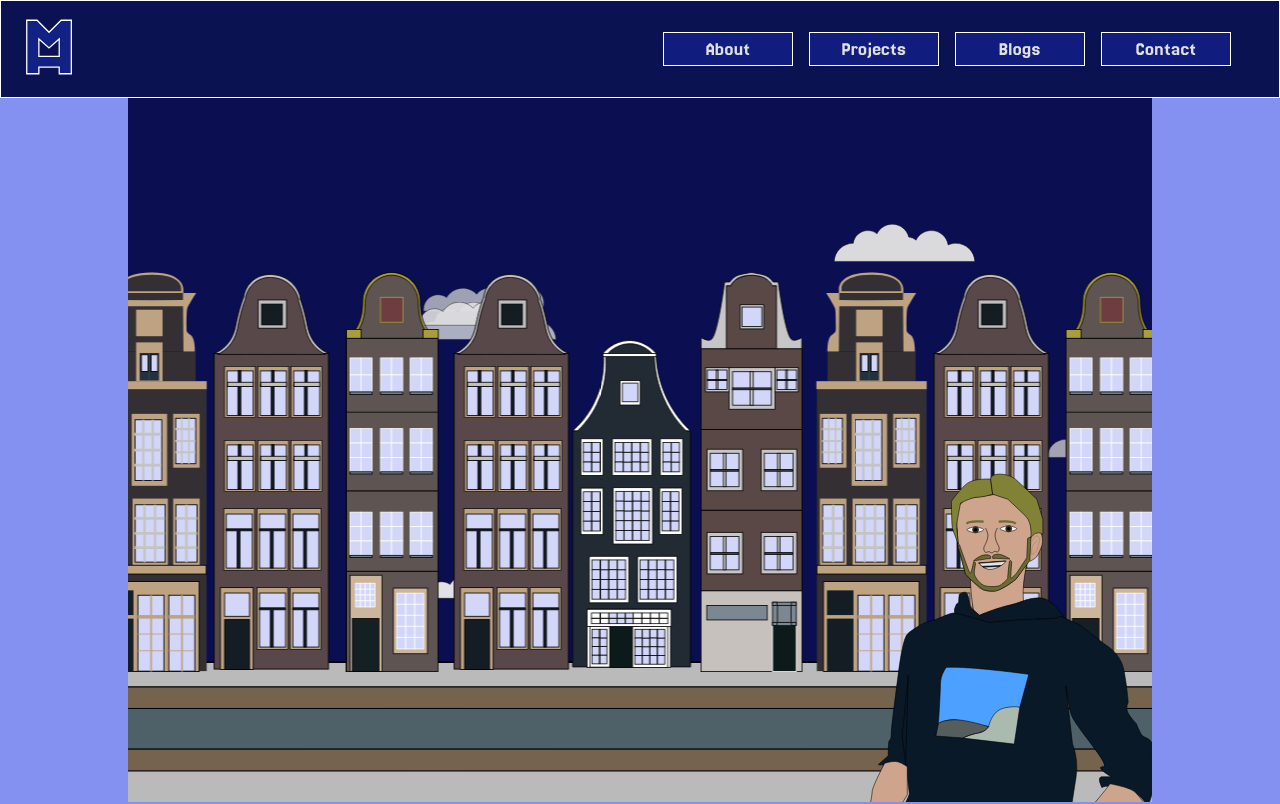
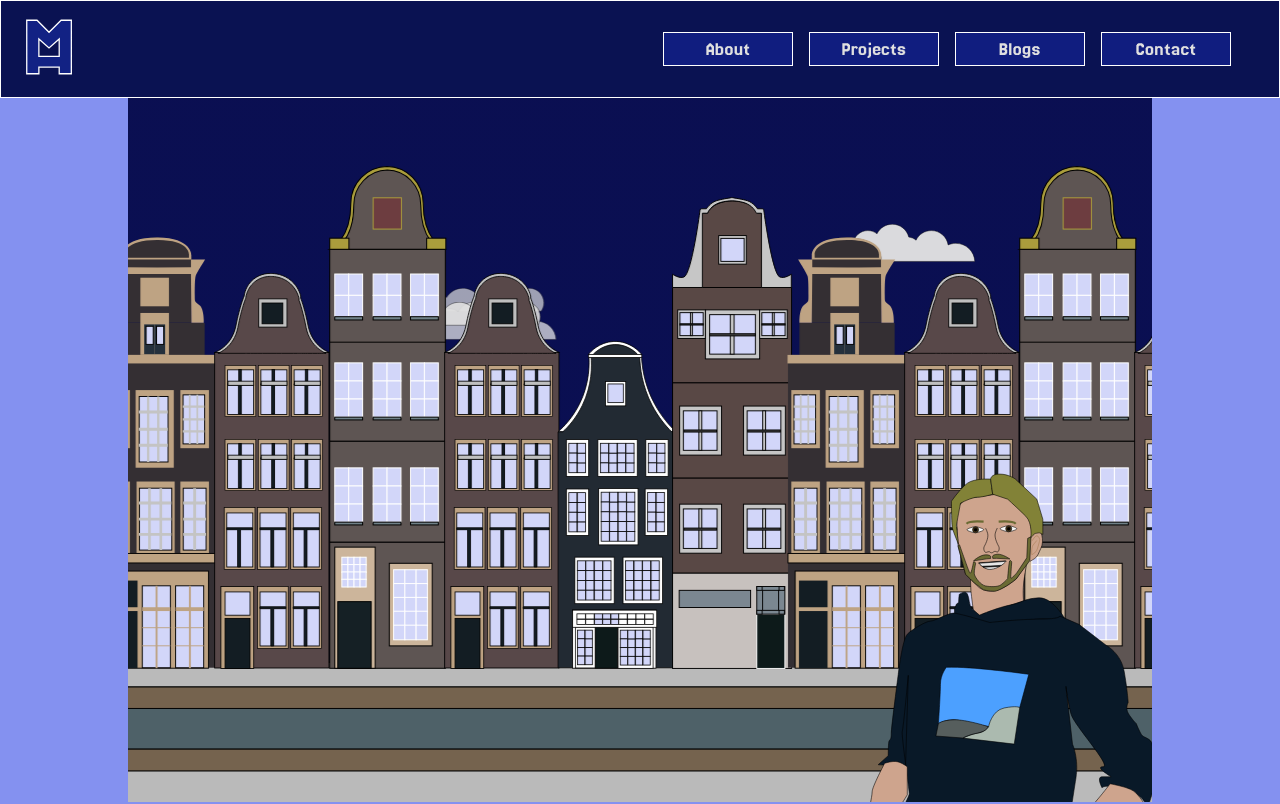
Before and after one commit to miel775/miel-portfolio, a React (Vite) app in the folder my-react-app/: page / in a window 1280 px wide. Shown: the top 804 px of the page. Built offline with nearby package versions, Linux system fonts and the light colour scheme.

Commit message:
banner-update
#14

```diff
--- a/my-react-app/src/components/Banner.jsx
+++ b/my-react-app/src/components/Banner.jsx
@@ -1,6 +1,8 @@
 import React, { useState, useEffect } from 'react';
 import Sun from '../assets/library/sun';
 import Ground from '../assets/library/ground';
+import Tree from '../assets/library/tree';
+
 import Fence from '../assets/library/fences/fenceA';
 import Miel from '../assets/library/miel';
 import Cloud from '../assets/library/cloud';
@@ -116,6 +118,10 @@ function Banner() {
         <AmsterdamHouseE />
       </div>
 
+      <div id="banner-trees">
+
+      </div>
+
     </div>
 
       <Ground />
--- a/my-react-app/src/stylesheets/banner.css
+++ b/my-react-app/src/stylesheets/banner.css
@@ -5,12 +5,10 @@
 /* 2. Position the window exactly above the ground */
 .horizon-window {
   position: absolute;
-  /* CHANGE THIS VALUE: Set this to the exact height of your <Ground /> component */
-  bottom: 130px;
+  bottom: 133px;
   left: 0;
   width: 100%;
-  height: 400px; /* Make sure this is taller than your tallest house */
-  z-index: 2; /* Forces it to sit in front of the background */
+  z-index: 2;
   overflow: hidden; /* Hides the houses that scroll off-screen */
 }
 
@@ -19,9 +17,7 @@
   display: flex;
   flex-direction: row;
   flex-wrap: nowrap;
-  align-items: baseline;
   justify-content: baseline;
-  width: max-content;
   height: 100%;
   bottom: 0;
   align-items: flex-end;
@@ -32,13 +28,7 @@
 #banner-horizon svg {
   height: 100%;
   width: 120px;
-  display: flex;
-  align-items: flex-end;
-}
-
-#amsterdamHouseD {
-  position: relative;
-  top: 2em;
+  margin-left: -5px;
 }
 
 /* 4. Fix SVG squishing */
@@ -46,6 +36,12 @@
 #banner-horizon > div {
   flex-shrink: 0; /* Prevents flexbox from crushing your 33px/1m scale */
   display: block;
+}
+
+#banner-trees {
+  display: flex;
+  gap: 12em;
+  z-index: 5;
 }
 
 
```
